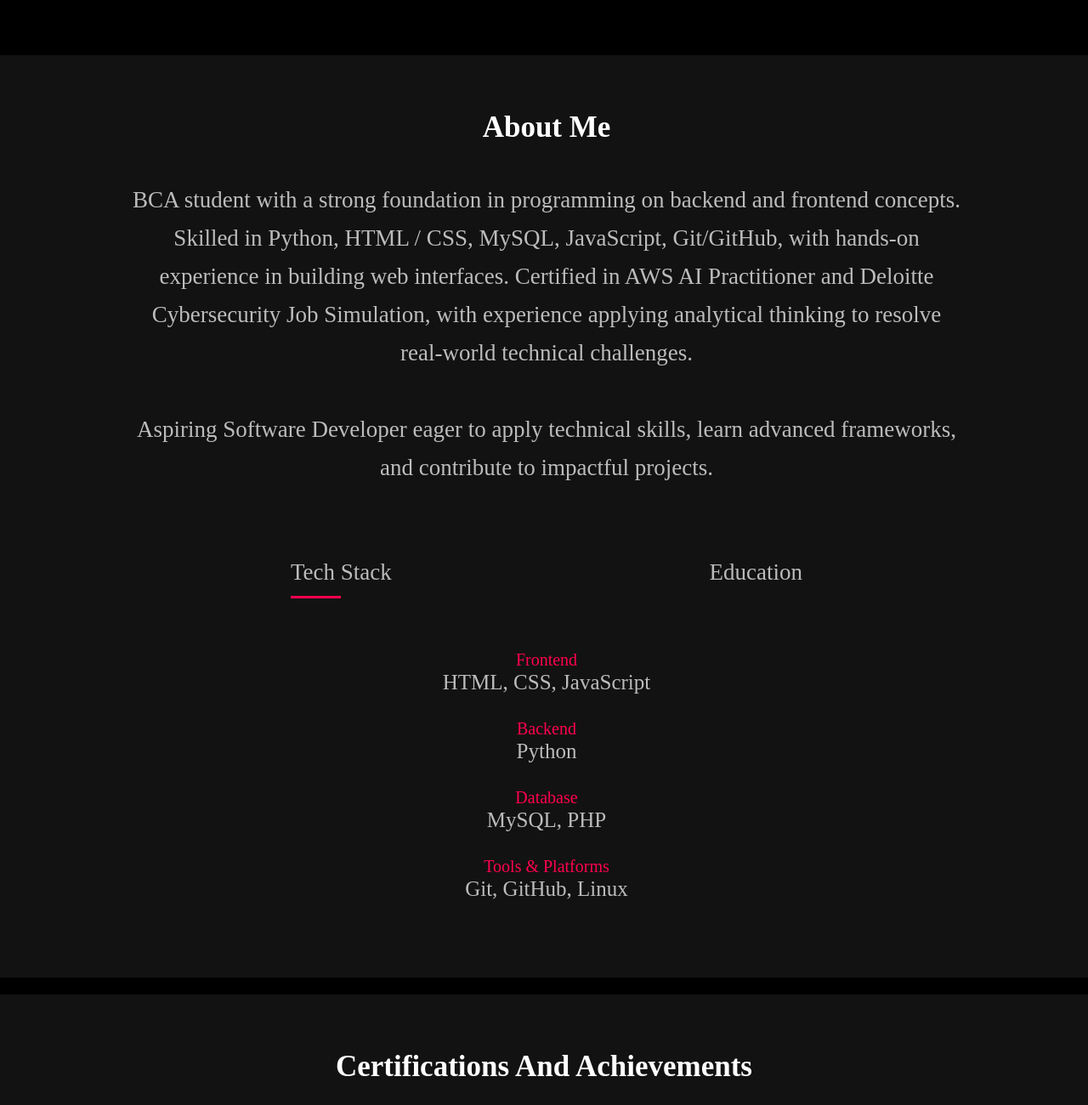
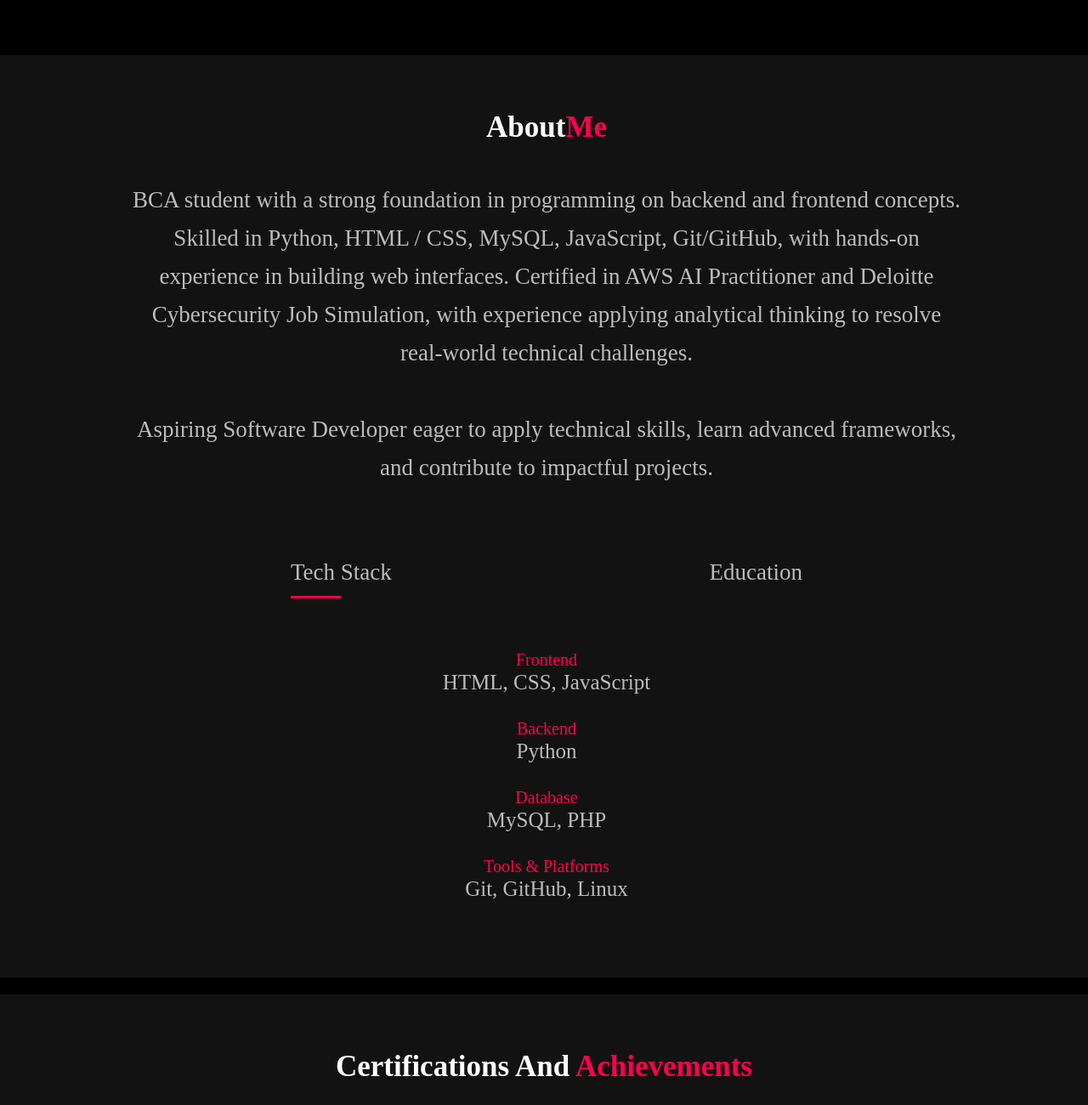
Before and after one commit to sahilkr14-cmd/Portfolio, a plain HTML site: page index.html in a window 1280 px wide. Shown: the part 760-2060 px from the top of the page at 85% size. Drawn offline with Linux system fonts and the light colour scheme; a web font is replaced by a local one.

Commit message:
Adding Span Tags

```diff
--- a/index.html
+++ b/index.html
@@ -63,7 +63,7 @@
         <div class="container-about">
             <div class="row">
                 <div class="about-col-2">
-                    <h1 class="sub-title">About Me</h1> <br>
+                    <h1 class="sub-title">About<span>Me</span></h1> <br>
                     <p> BCA student with a strong foundation in programming on backend and frontend concepts. Skilled in
                         Python, HTML / CSS, MySQL, JavaScript, Git/GitHub, with hands-on experience in building web
                         interfaces.
@@ -106,7 +106,7 @@
 
     <div id="certi">
         <div class="container-certi">
-            <h1 class="sub-title">Certifications And Achievements</h1>
+            <h1 class="sub-title">Certifications And <span>Achievements</span></h1>
             <div class="card-list">
                 <div>
                     <i class="fa-brands fa-aws"></i>
@@ -154,7 +154,7 @@
 
     <div id="project">
         <div class="container-project">
-            <h1 class="sub-title">Academic & Personal Projects</h1>
+            <h1 class="sub-title">Academic & <span>Personal Projects</span></h1>
             <div class="project-list">
                 <div class="pro">
                     <img src="img/port.png" alt="">
@@ -195,7 +195,7 @@
         <div class="container-contact">
             <div class="row">
                 <div class="contact-left">
-                    <h1 class="sub-title">Contact Me</h1>
+                    <h1 class="sub-title">Contact<span>Me</span></h1>
                     <p><i class="fa-solid fa-envelope"></i> sahil5678sharma@gmail.com</p>
                     <p><i class="fa-solid fa-phone"></i> +91 7091682414</p>
                     <div class="social">
--- a/port.css
+++ b/port.css
@@ -157,6 +157,9 @@ nav ul li a:hover::after {
     font-weight: 600;
     color: #fff;
     margin-bottom: 25px;
+}
+.sub-title span{
+    color: #ff004f;
 }
 
 .tab-title {
```
